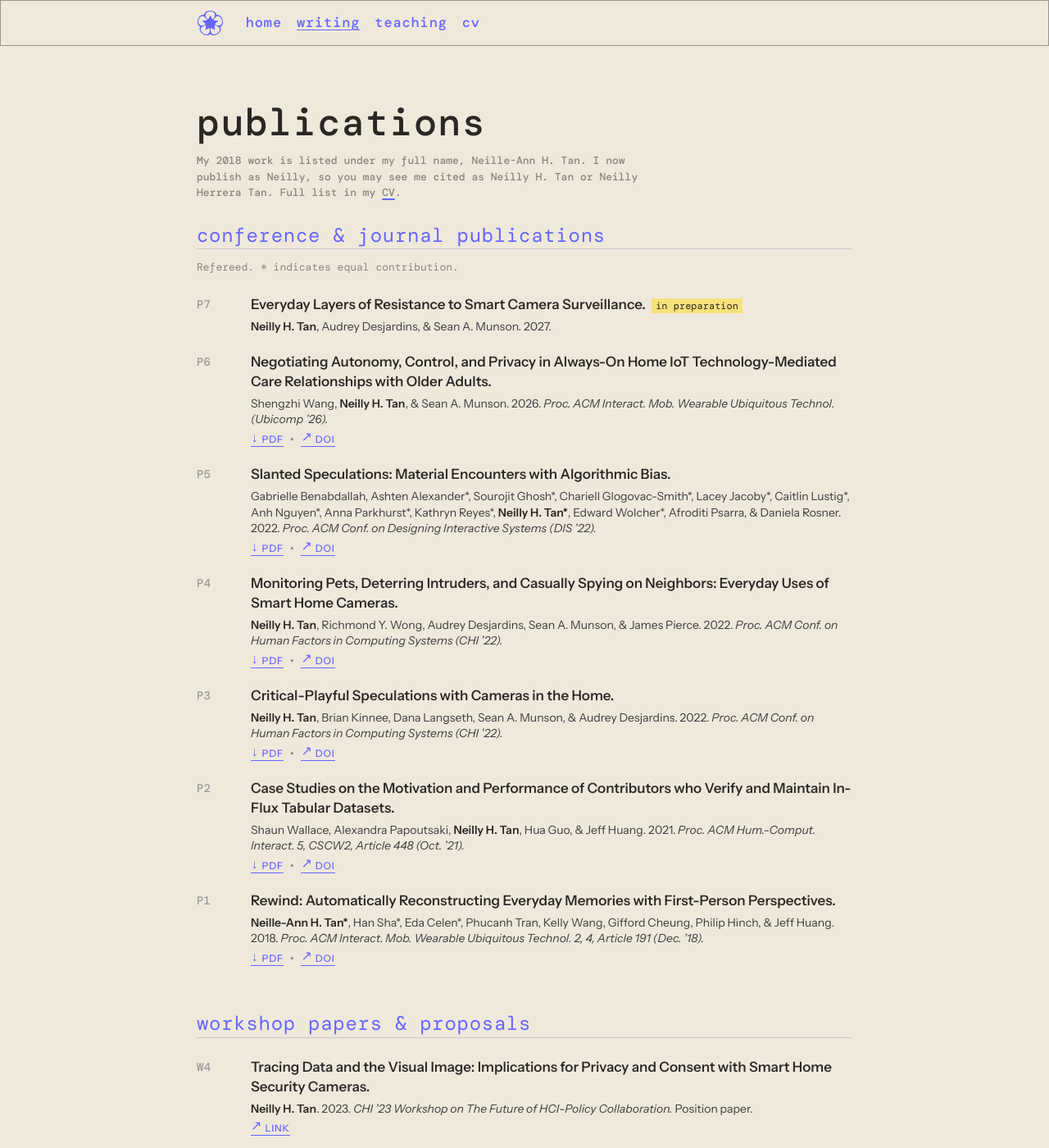
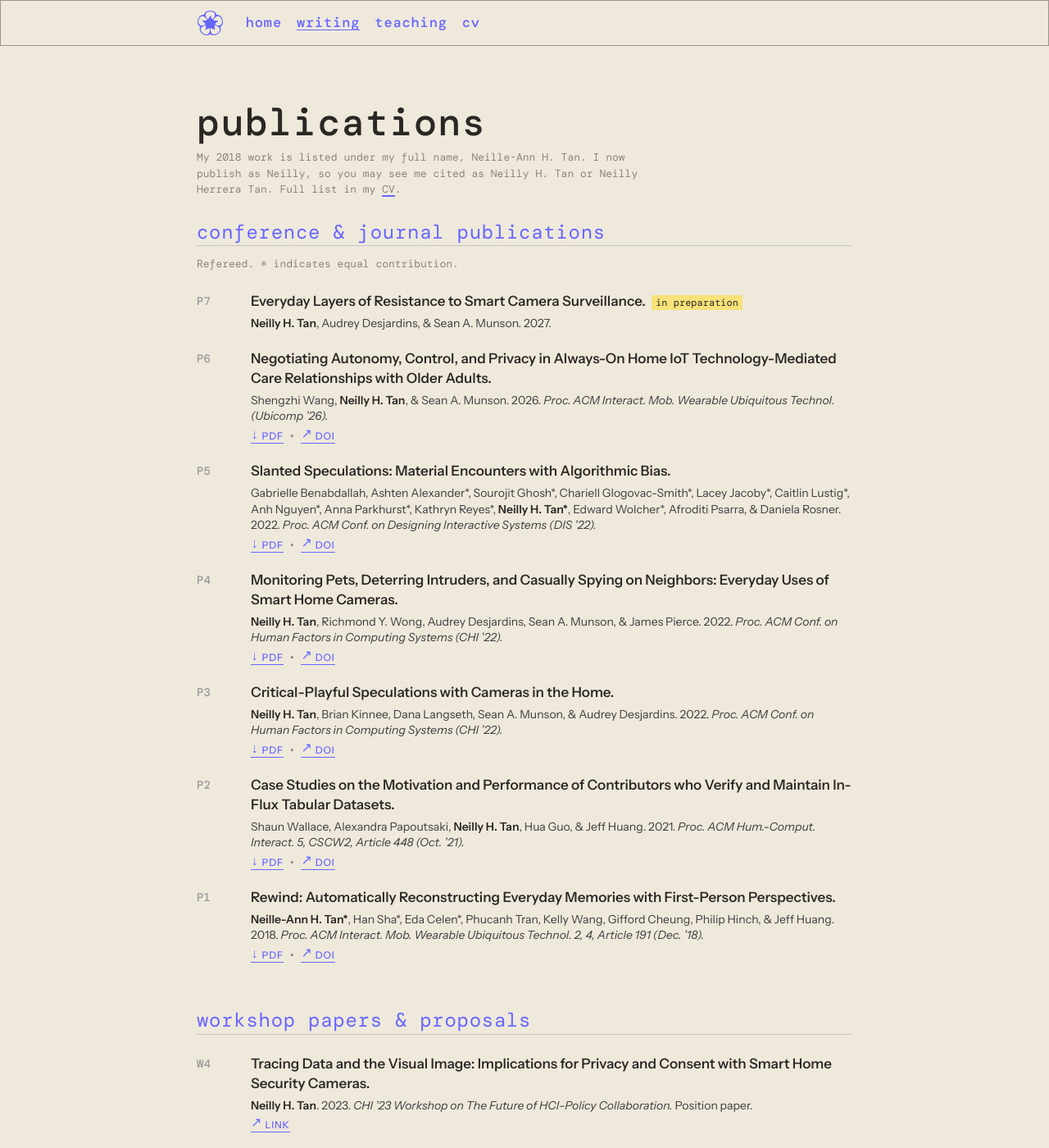
Before and after one commit to neillytan/neillytan.github.io, a Jekyll site: the page built from publications.html, in a window 1280 px wide and 1400 px high. Shown: the whole window at 82% size. Built offline with Jekyll 4.4.1, drawn with Linux system fonts in a browser that asks for light colours; some web fonts are replaced.

Commit message:
Publications intro: regular weight, closer to title
Co-Authored-By: Claude Opus 5.5 <noreply@anthropic.com>

```diff
--- a/assets/css/style.css
+++ b/assets/css/style.css
@@ -160,7 +160,7 @@ h2[id] { scroll-margin-top: 80px; }
 /* publications */
 .pubs { max-width: 800px; margin: 0 auto; padding-left: 0; padding-right: 0; }
 .pubs h1 { font-weight: 500; margin-bottom: 16px; }
-.name-note { max-width: 560px; margin-bottom: 28px; font-family: var(--heading-font); font-size: 13px; line-height: 1.5; color: #8a857c; }
+.name-note { max-width: 560px; margin-top: -4px; margin-bottom: 28px; font-family: var(--heading-font); font-size: 13px; font-weight: 400; line-height: 1.5; color: #8a857c; }
 .pub-section { margin-bottom: 56px; }
 .pub-section h2 { font-size: 1.5rem; line-height: 1.2; padding-bottom: 2px; border-bottom: 1px solid var(--line); margin-bottom: 12px; }
 .pub-note { font-family: var(--heading-font); font-size: 13px; font-weight: 400; line-height: 1.5; color: #8a857c; margin: 0 0 24px; }
```
